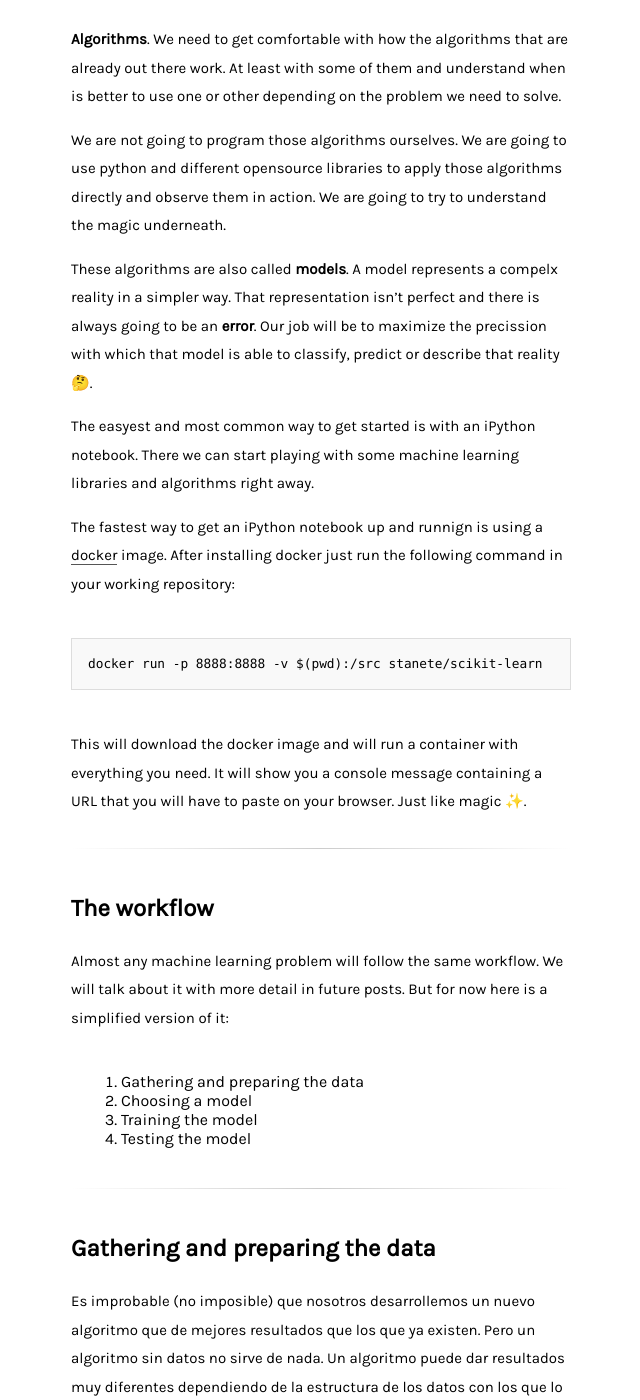
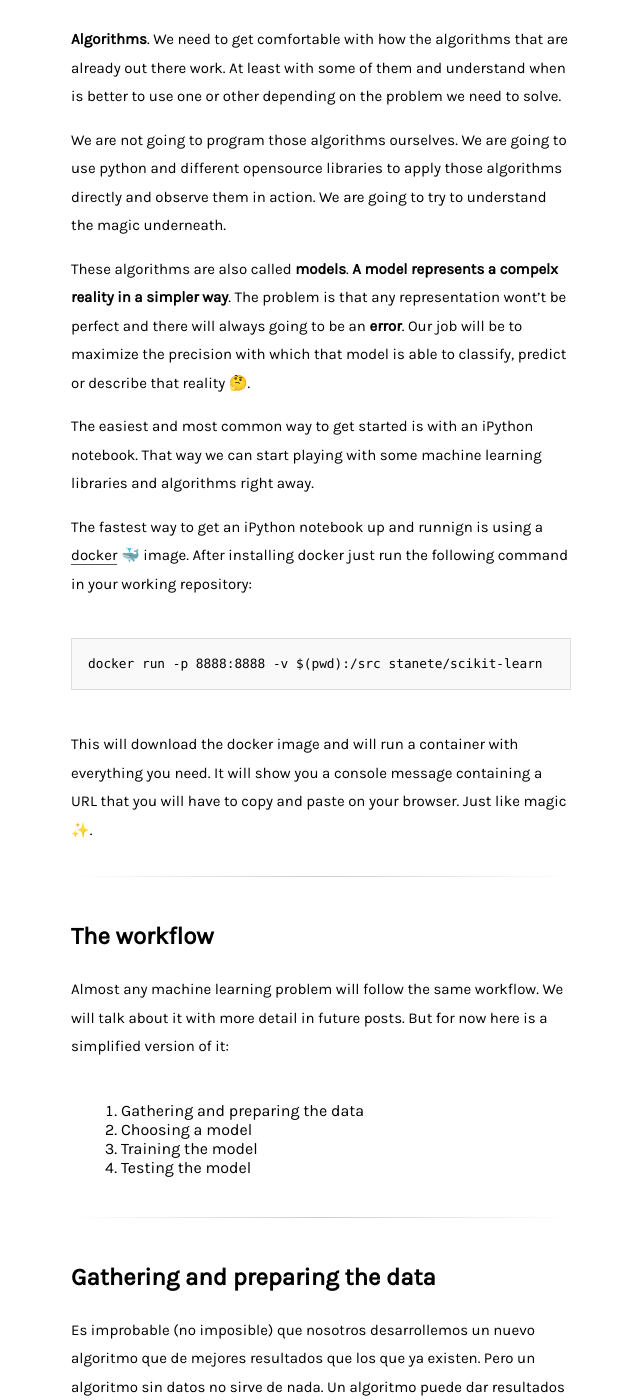
Before and after one commit to stanete/stanete.github.io, a Jekyll site: the page built from _posts/2017-01-15-introduccion-machine-learning-sin-hype.md, in a window 1280 px wide and 1400 px high, scrolled down 620 px. Shown: the whole window, without its empty margins (319-959 px from the left). Built offline with Jekyll 4.4.1, drawn with Linux system fonts in a browser that asks for light colours; comment, search, counter and statistics services are not loaded.

Commit message:
Fix some typos

````diff
--- a/_posts/2017-01-15-introduccion-machine-learning-sin-hype.md
+++ b/_posts/2017-01-15-introduccion-machine-learning-sin-hype.md
@@ -18,17 +18,17 @@
 
 We are not going to program those algorithms ourselves. We are going to use python and different opensource libraries to apply those algorithms directly and observe them in action. We are going to try to understand the magic underneath.
 
-These algorithms are also called **models**. A model represents a compelx reality in a simpler way. That representation isn't perfect and there is always going to be an **error**. Our job will be to maximize the precission with which that model is able to classify, predict or describe that reality 🤔.
+These algorithms are also called **models**. **A model represents a compelx reality in a simpler way**. The problem is that any representation wont't be perfect and there will always going to be an **error**. Our job will be to maximize the precision with which that model is able to classify, predict or describe that reality 🤔.
 
-The easyest and most common way to get started is with an iPython notebook. There we can start playing with some machine learning libraries and algorithms right away.
+The easiest and most common way to get started is with an iPython notebook. That way we can start playing with some machine learning libraries and algorithms right away.
 
-The fastest way to get an iPython notebook up and runnign is using a [docker](https://www.docker.com) image. After installing docker just run the following command in your working repository:
+The fastest way to get an iPython notebook up and runnign is using a [docker](https://www.docker.com) 🐳 image. After installing docker just run the following command in your working repository:
 
 ```
 docker run -p 8888:8888 -v $(pwd):/src stanete/scikit-learn
 ```
 
-This will download the docker image and will run a container with everything you need. It will show you a console message containing a URL that you will have to paste on your browser. Just like magic ✨.
+This will download the docker image and will run a container with everything you need. It will show you a console message containing a URL that you will have to copy and paste on your browser. Just like magic ✨.
 
 <div class="divider"></div>
 
````
